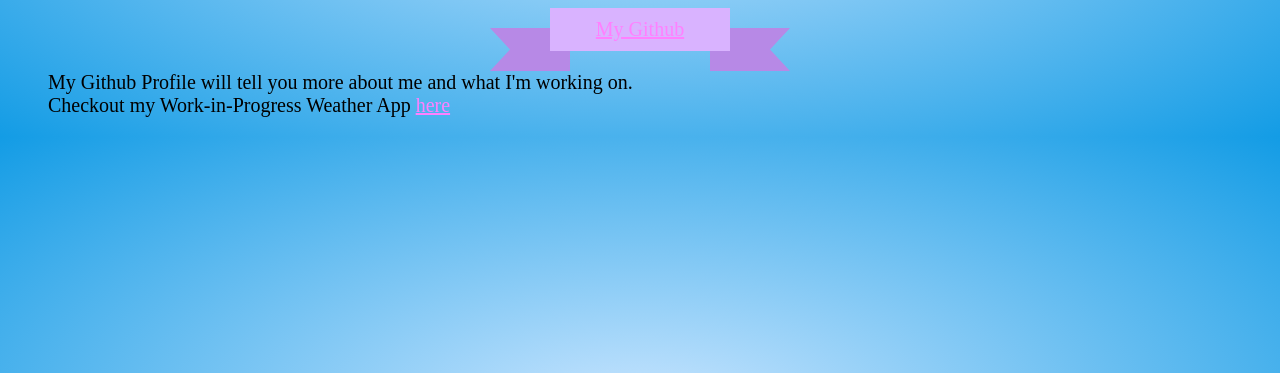
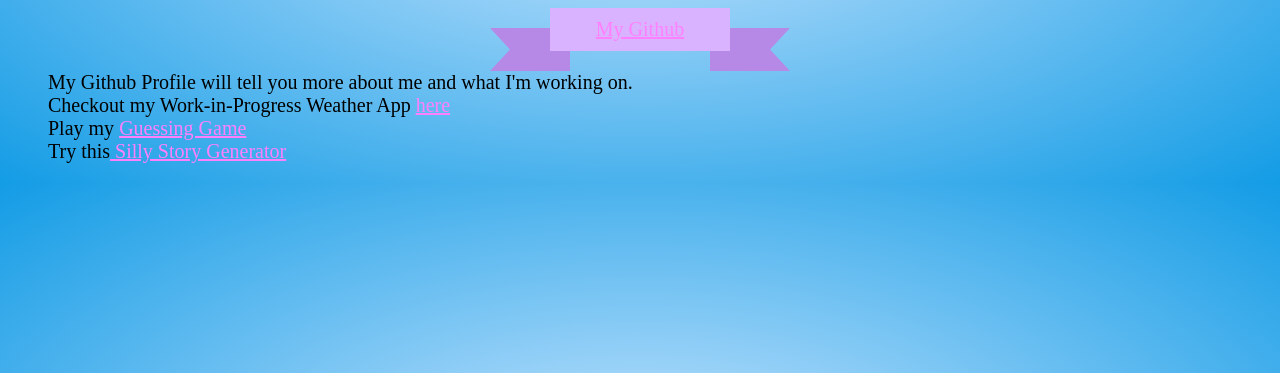
Before and after one commit to dahliasc/website, a plain HTML site: page index.html in a window 1280 px wide. Shown: the part 427-800 px from the top of the page. Drawn offline with Linux system fonts and the light colour scheme.

Commit message:
Added story and game to Projects

```diff
--- a/index.html
+++ b/index.html
@@ -17,6 +17,8 @@
             <dt><a id= 'gitlink' href ="https://github.com/dahliasc">My Github</a></dt>
             <dd class="ribbon">My Github Profile will tell you more about me and what I'm working on.</dd>
             <dd>Checkout my Work-in-Progress Weather App <a href='https://github.com/dahliasc/Weather-App'>here</a></dd>
+            <dd>Play my <a href= 'https://github.com/dahliasc/website/blob/main/guessing_game/index.html'>Guessing Game</a></dd>
+            <dd>Try this<a href='https://github.com/dahliasc/website/tree/main/sillystorygenerator'> Silly Story Generator</a></dd>
         </dl>
 
     </body>
```
